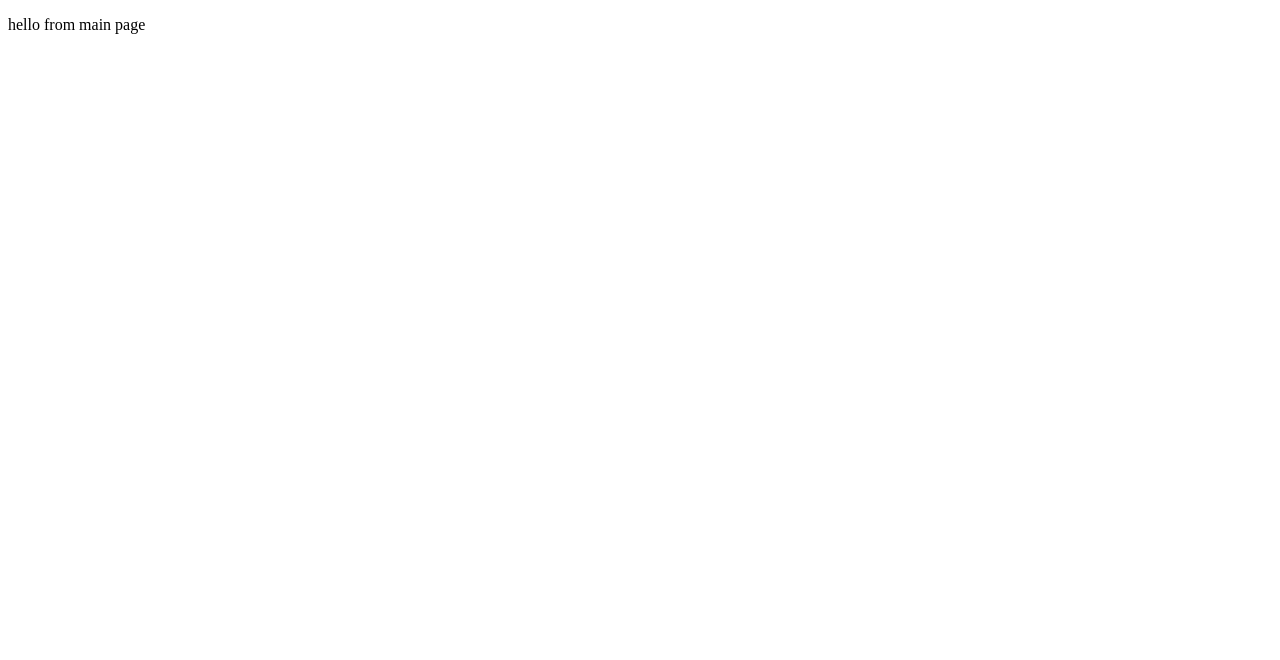
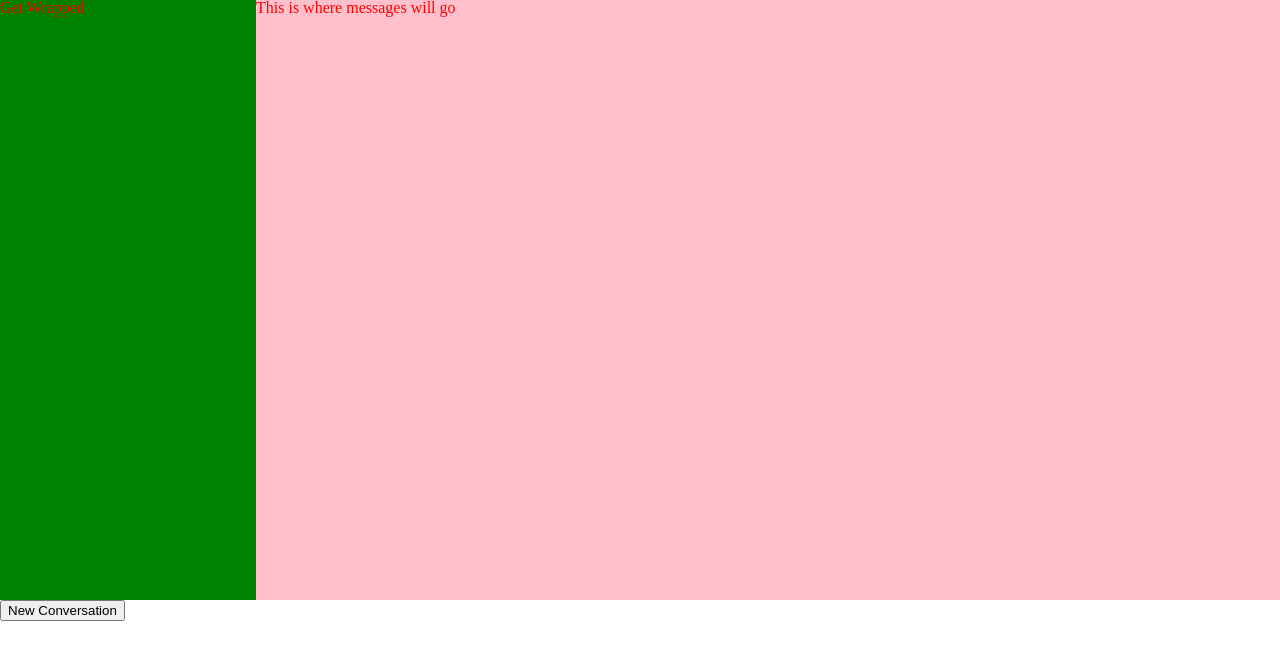
Before and after one commit to johnhcody/veho-messenger, a React (Create React App) app: page / in a window 1280 px wide. Shown: the top 660 px of the page. Built offline with nearby package versions, Linux system fonts and the light colour scheme.

Commit message:
working on wireframes

```diff
--- a/src/App.js
+++ b/src/App.js
@@ -1,5 +1,6 @@
 import MainPage from './components/main/main';
 import { BrowserRouter, Switch, Route } from 'react-router-dom';
+import './App.css';
 
 const App = () => {
   return (
@@ -7,7 +8,6 @@ const App = () => {
       <BrowserRouter>
         <Switch>
           <Route exact path="/" component={MainPage}></Route>
-
         </Switch>
       </BrowserRouter>
     </div>
--- a/src/App.scss
+++ /dev/null
@@ -1 +0,0 @@
-@import './stylesheets/application.scss';
--- a/src/components/main/main.jsx
+++ b/src/components/main/main.jsx
@@ -1,16 +1,26 @@
 import React from 'react';
-//import '../../stylesheets/application';
+import '../../stylesheets/reset.css';
+import '../../stylesheets/main.css';
+import MessageIndex from '../messages/message_index';
+import MessageButtons from '../messages/message_buttons';
+import MessageDisplay from '../messages/message_display';
 
 class MainPage extends React.Component {
-    constructor(props) {
-        super(props);
-    }
+
 
     render() {
         return (
-            <div>
-                <p>hello from main page</p>
+            <>
+            <div className="main-component-container">
+                <div className="message-index-wrapper">
+                    <MessageIndex />
+                </div>
+                <div className="display-wrapper">
+                    <MessageDisplay />
+                </div>
             </div>
+                    <MessageButtons />
+            </>
         )
     }
 }
--- /dev/null
+++ b/src/components/messages/message_buttons.jsx
@@ -0,0 +1,15 @@
+import React from 'react';
+
+class MessageButtons extends React.Component {
+
+
+    render() {
+        return (
+            <div className="message-buttons-container">
+                <button>New Conversation</button>
+            </div>
+        )
+    }
+}
+
+export default MessageButtons;
--- /dev/null
+++ b/src/components/messages/message_display.jsx
@@ -0,0 +1,14 @@
+import React from 'react';
+
+class MessageDisplay extends React.Component {
+
+    render() {
+        return (
+            <div className="message-display-container">
+                <p>This is where messages will go</p>
+            </div>
+        )
+    }
+}
+
+export default MessageDisplay;
--- /dev/null
+++ b/src/components/messages/message_index.jsx
@@ -0,0 +1,14 @@
+import React from 'react';
+
+class MessageIndex extends React.Component {
+
+    render() {
+        return (
+            <div className="message-index-container">
+                <p>Get Wrapped</p>
+            </div>
+        )
+    }
+}
+
+export default MessageIndex;
--- a/src/stylesheets/application.scss
+++ /dev/null
@@ -1,2 +0,0 @@
-@import "./reset.scss";
-@import "./main.scss";
--- /dev/null
+++ b/src/stylesheets/main.css
@@ -0,0 +1,26 @@
+p {
+    color: red;
+}
+
+.main-component-container {
+    display: flex;
+    width: 100%;
+    min-height: 600px;
+    background-color: aqua;
+}
+
+
+
+.message-index-wrapper {
+    width: 20%;
+    background-color: green;
+}
+
+.message-index-container {
+    min-height: 90%;
+}
+
+.display-wrapper {
+    width: 80%;
+    background-color: pink;
+}
```
Also changed, not shown: src/App.css (added), src/components/messages/message_form.jsx (added), src/components/messages/message_input.js (added), src/stylesheets/reset.css (renamed from src/stylesheets/reset.scss), 1 other file (tests, documents, lock files or other folders).
